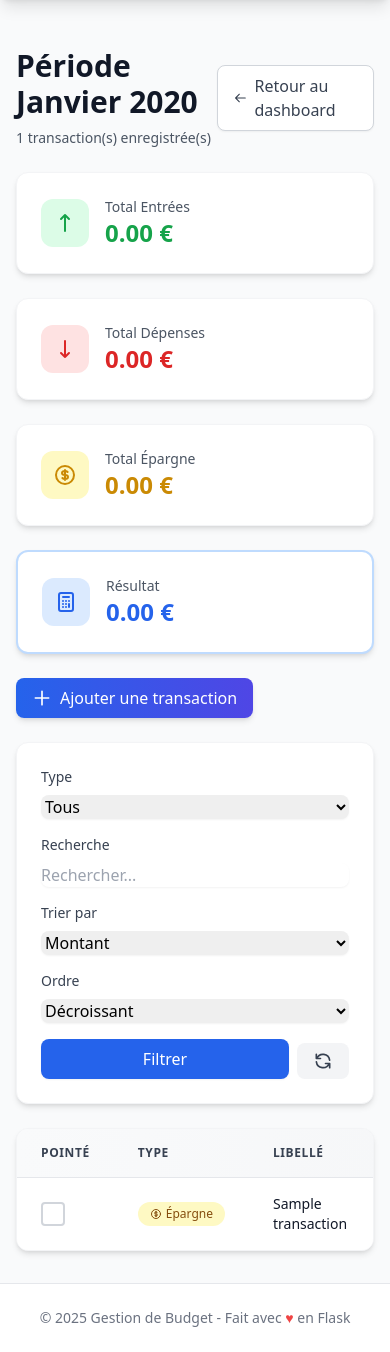
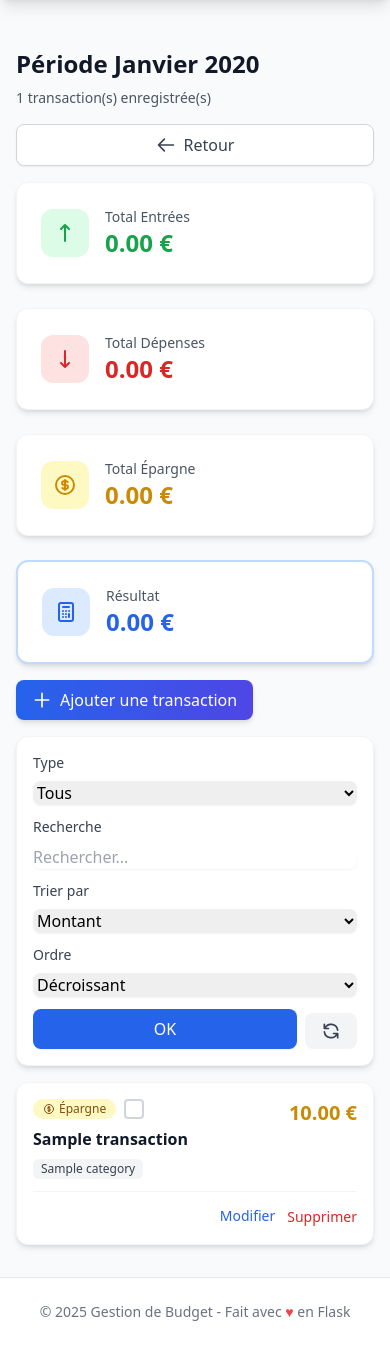
Before and after one commit to llexa97/gestion-budget-julie, a Flask app: template app/templates/periods/detail.html in a window 390 px wide. Shown: the part 64-1416 px from the top of the page. After the commit the page ends 1385 px from the top, so only its background shows below. Run offline with Flask 3, Linux system fonts and the light colour scheme; tables that the repository leaves empty hold one stand-in row (values such as "Sample post"); the template is opened without the code that fills it: values that come from a table or form of the project are taken from there, most other values are stand-ins (such as "Sample title", 1, 10 or a date in 2020); some libraries are stand-ins or nearby versions.

Commit message:
feat: add responsive styling to period detail and transaction forms, including a card-based layout for mobile transaction lists.

```diff
--- a/app/templates/periods/detail.html
+++ b/app/templates/periods/detail.html
@@ -3,18 +3,19 @@
 {% block title %}Période {{ period.get_formatted_period() }} - Gestion de Budget{% endblock %}
 
 {% block content %}
-<div class="space-y-6">
+<div class="space-y-4 sm:space-y-6">
     <!-- Header -->
-    <div class="flex items-center justify-between">
+    <div class="flex flex-col sm:flex-row sm:items-center sm:justify-between gap-4">
         <div>
-            <h1 class="text-3xl font-bold text-gray-900">Période {{ period.get_formatted_period() }}</h1>
+            <h1 class="text-2xl sm:text-3xl font-bold text-gray-900">Période {{ period.get_formatted_period() }}</h1>
             <p class="mt-2 text-sm text-gray-600">{{ transactions|length }} transaction(s) enregistrée(s)</p>
         </div>
-        <a href="{{ url_for('index') }}" class="inline-flex items-center px-4 py-2 text-gray-700 bg-white border border-gray-300 hover:bg-gray-50 font-medium rounded-lg shadow-sm transition-colors">
+        <a href="{{ url_for('index') }}" class="inline-flex items-center justify-center px-4 py-2 text-gray-700 bg-white border border-gray-300 hover:bg-gray-50 font-medium rounded-lg shadow-sm transition-colors">
             <svg class="w-5 h-5 mr-2" fill="none" stroke="currentColor" viewBox="0 0 24 24">
                 <path stroke-linecap="round" stroke-linejoin="round" stroke-width="2" d="M10 19l-7-7m0 0l7-7m-7 7h18"/>
             </svg>
-            Retour au dashboard
+            <span class="hidden sm:inline">Retour au dashboard</span>
+            <span class="sm:hidden">Retour</span>
         </a>
     </div>
 
@@ -110,8 +111,8 @@
     </div>
 
     <!-- Filters -->
-    <div class="bg-white rounded-xl shadow-md border border-gray-100 p-6">
-        <form method="GET" action="{{ url_for('periods.detail', period_id=period.id) }}" class="grid grid-cols-1 md:grid-cols-5 gap-4">
+    <div class="bg-white rounded-xl shadow-md border border-gray-100 p-4 sm:p-6">
+        <form method="GET" action="{{ url_for('periods.detail', period_id=period.id) }}" class="grid grid-cols-1 sm:grid-cols-2 lg:grid-cols-5 gap-3 sm:gap-4">
             <div>
                 <label class="block text-sm font-medium text-gray-700 mb-2">Type</label>
                 <select name="type" class="w-full rounded-lg border-gray-300 shadow-sm focus:border-blue-500 focus:ring-2 focus:ring-blue-200 transition-all">
@@ -140,11 +141,12 @@
                     <option value="asc" {% if sort.order == 'asc' %}selected{% endif %}>Croissant</option>
                 </select>
             </div>
-            <div class="flex items-end gap-2">
+            <div class="flex items-end gap-2 sm:col-span-2 lg:col-span-1">
                 <button type="submit" class="flex-1 px-4 py-2 bg-blue-600 hover:bg-blue-700 text-white font-medium rounded-lg shadow-sm transition-colors">
-                    Filtrer
+                    <span class="hidden sm:inline">Filtrer</span>
+                    <span class="sm:hidden">OK</span>
                 </button>
-                <a href="{{ url_for('periods.detail', period_id=period.id) }}" class="px-4 py-2 bg-gray-100 hover:bg-gray-200 text-gray-700 font-medium rounded-lg transition-colors">
+                <a href="{{ url_for('periods.detail', period_id=period.id) }}" class="px-4 py-2 bg-gray-100 hover:bg-gray-200 text-gray-700 font-medium rounded-lg transition-colors" title="Réinitialiser">
                     <svg class="w-5 h-5" fill="none" stroke="currentColor" viewBox="0 0 24 24">
                         <path stroke-linecap="round" stroke-linejoin="round" stroke-width="2" d="M4 4v5h.582m15.356 2A8.001 8.001 0 004.582 9m0 0H9m11 11v-5h-.581m0 0a8.003 8.003 0 01-15.357-2m15.357 2H15"/>
                     </svg>
@@ -155,7 +157,79 @@
 
     <!-- Transactions Table -->
     {% if transactions %}
-        <div class="bg-white rounded-xl shadow-md border border-gray-100 overflow-hidden">
+        <!-- Mobile View (Cards) -->
+        <div class="lg:hidden space-y-3">
+            {% for transaction in transactions %}
+                <div class="bg-white rounded-xl shadow-md border border-gray-100 p-4">
+                    <div class="flex items-start justify-between mb-3">
+                        <div class="flex-1">
+                            <div class="flex items-center gap-2 mb-2">
+                                {% if transaction.type == 'ENTREE' %}
+                                    <span class="inline-flex items-center px-2.5 py-0.5 rounded-full text-xs font-medium bg-green-100 text-green-800">
+                                        <svg class="w-3 h-3 mr-1" fill="none" stroke="currentColor" viewBox="0 0 24 24">
+                                            <path stroke-linecap="round" stroke-linejoin="round" stroke-width="2" d="M12 4v16m0-16l-4 4m4-4l4 4"/>
+                                        </svg>
+                                        Entrée
+                                    </span>
+                                {% elif transaction.type == 'DEPENSE' %}
+                                    <span class="inline-flex items-center px-2.5 py-0.5 rounded-full text-xs font-medium bg-red-100 text-red-800">
+                                        <svg class="w-3 h-3 mr-1" fill="none" stroke="currentColor" viewBox="0 0 24 24">
+                                            <path stroke-linecap="round" stroke-linejoin="round" stroke-width="2" d="M12 20v-16m0 16l-4-4m4 4l4-4"/>
+                                        </svg>
+                                        Dépense
+                                    </span>
+                                {% else %}
+                                    <span class="inline-flex items-center px-2.5 py-0.5 rounded-full text-xs font-medium bg-yellow-100 text-yellow-800">
+                                        <svg class="w-3 h-3 mr-1" fill="none" stroke="currentColor" viewBox="0 0 24 24">
+                                            <path stroke-linecap="round" stroke-linejoin="round" stroke-width="2" d="M12 8c-1.657 0-3 .895-3 2s1.343 2 3 2 3 .895 3 2-1.343 2-3 2m0-8c1.11 0 2.08.402 2.599 1M12 8V7m0 1v8m0 0v1m0-1c-1.11 0-2.08-.402-2.599-1M21 12a9 9 0 11-18 0 9 9 0 0118 0z"/>
+                                        </svg>
+                                        Épargne
+                                    </span>
+                                {% endif %}
+
+                                <form method="POST" action="{{ url_for('transactions.toggle_pointed', transaction_id=transaction.id) }}" class="inline">
+                                    <button type="submit" class="w-5 h-5 rounded border-2 flex items-center justify-center transition-all {% if transaction.pointed %}bg-blue-600 border-blue-600{% else %}bg-white border-gray-300{% endif %}">
+                                        {% if transaction.pointed %}
+                                            <svg class="w-3 h-3 text-white" fill="none" stroke="currentColor" viewBox="0 0 24 24">
+                                                <path stroke-linecap="round" stroke-linejoin="round" stroke-width="3" d="M5 13l4 4L19 7"/>
+                                            </svg>
+                                        {% endif %}
+                                    </button>
+                                </form>
+                            </div>
+
+                            <h3 class="font-semibold text-gray-900 mb-1">{{ transaction.label }}</h3>
+
+                            {% if transaction.category %}
+                                <span class="inline-flex items-center px-2 py-0.5 rounded-md text-xs bg-gray-100 text-gray-700">
+                                    {{ transaction.category }}
+                                </span>
+                            {% endif %}
+                        </div>
+
+                        <div class="text-right ml-4">
+                            <p class="text-xl font-bold {% if transaction.type == 'ENTREE' %}text-green-600{% elif transaction.type == 'DEPENSE' %}text-red-600{% else %}text-yellow-600{% endif %}">
+                                {{ '%.2f'|format(transaction.amount) }} €
+                            </p>
+                        </div>
+                    </div>
+
+                    <div class="flex items-center justify-end gap-3 pt-3 border-t border-gray-100">
+                        <a href="{{ url_for('transactions.edit', transaction_id=transaction.id) }}" class="text-blue-600 hover:text-blue-900 transition-colors text-sm font-medium">
+                            Modifier
+                        </a>
+                        <form method="POST" action="{{ url_for('transactions.delete', transaction_id=transaction.id) }}" class="inline">
+                            <button type="submit" onclick="return confirm('Êtes-vous sûr de vouloir supprimer cette transaction ?')" class="text-red-600 hover:text-red-900 transition-colors text-sm font-medium">
+                                Supprimer
+                            </button>
+                        </form>
+                    </div>
+                </div>
+            {% endfor %}
+        </div>
+
+        <!-- Desktop View (Table) -->
+        <div class="hidden lg:block bg-white rounded-xl shadow-md border border-gray-100 overflow-hidden">
             <div class="overflow-x-auto">
                 <table class="min-w-full divide-y divide-gray-200">
                     <thead class="bg-gradient-to-r from-gray-50 to-gray-100">
```
Also changed, not shown: app/templates/transactions/form.html (+10 -10 lines).
